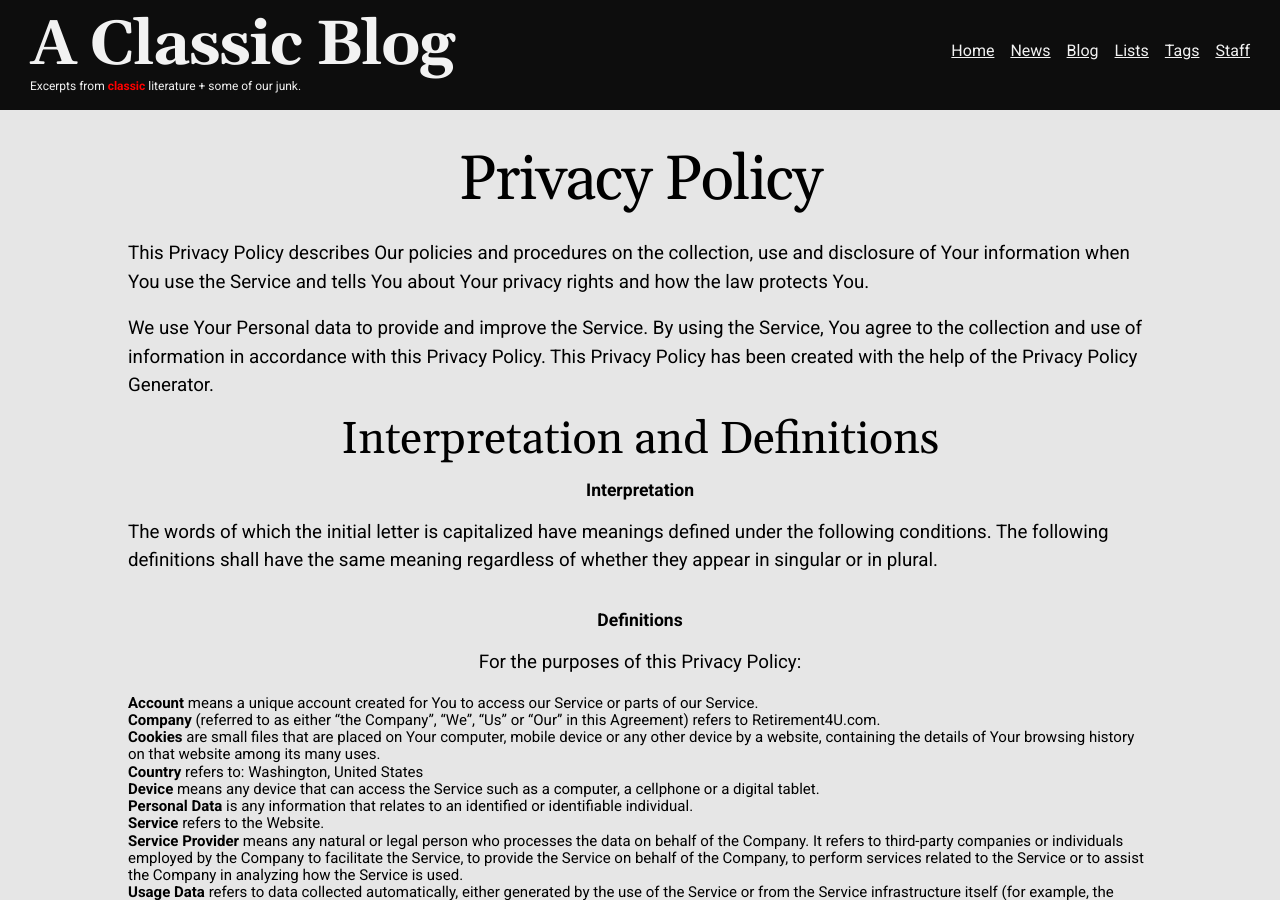
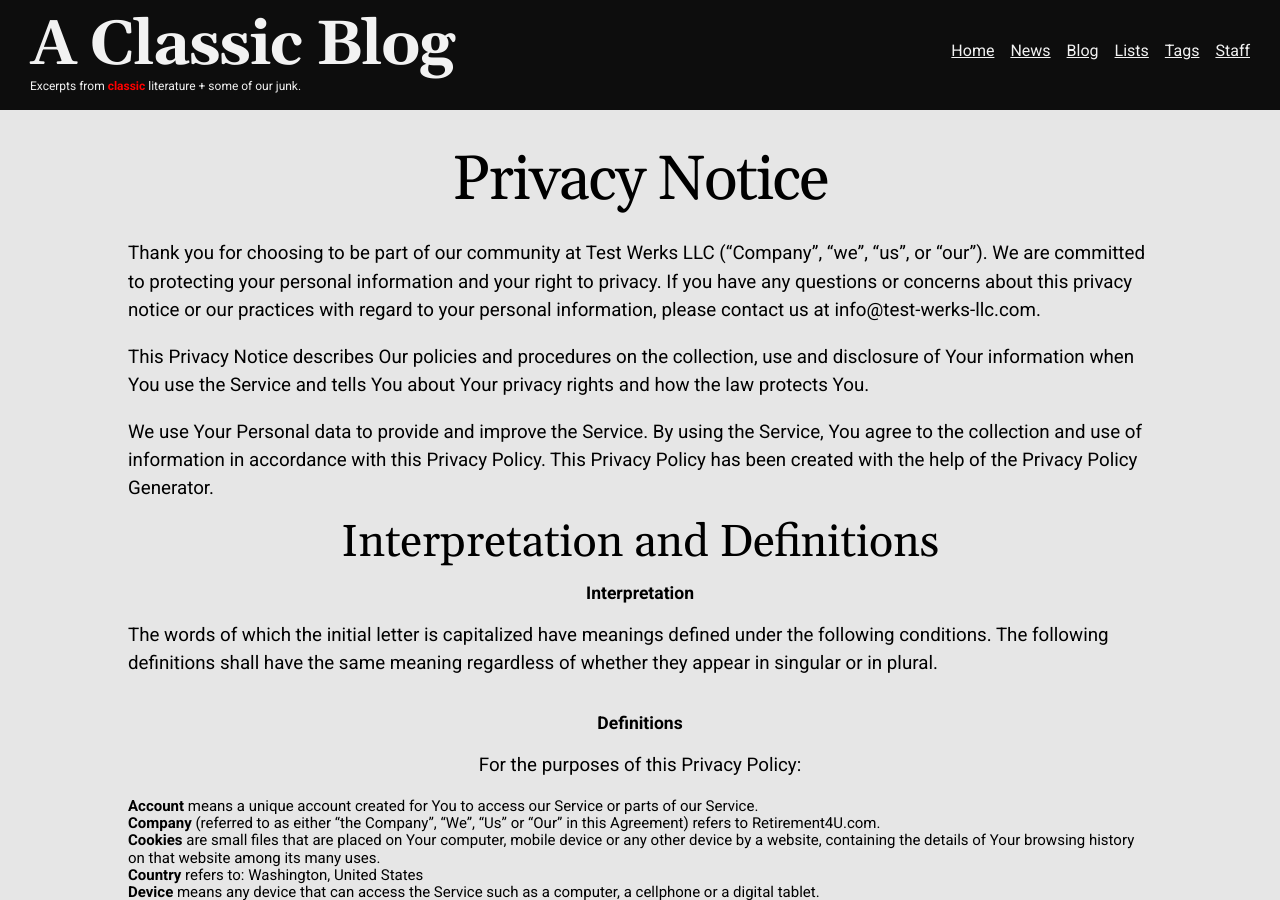
Before and after one commit to jsherling/jsherling.github.io, a Jekyll site: the page built from privacy.md, in a window 1280 px wide and 900 px high. Built offline with Jekyll 4.4.1, drawn with Linux system fonts in a browser that asks for light colours.

Commit message:
Update Privacy Notice

```diff
--- a/privacy.md
+++ b/privacy.md
@@ -1,9 +1,16 @@
 ---
 layout: static-pages
-title: Privacy Policy
-date: July 24, 2021
+title: Privacy Notice
+date: August 11, 2021
 ---
-This Privacy Policy describes Our policies and procedures on the collection,
+
+Thank you for choosing to be part of our community at Test Werks LLC ("Company",
+"we", "us", or "our"). We are committed to protecting your personal information
+and your right to privacy. If you have any questions or concerns about this
+privacy notice or our practices with regard to your personal information, please
+contact us at info@test-werks-llc.com.
+
+This Privacy Notice describes Our policies and procedures on the collection,
 use and disclosure of Your information when You use the Service and tells You
 about Your privacy rights and how the law protects You.
 
```
